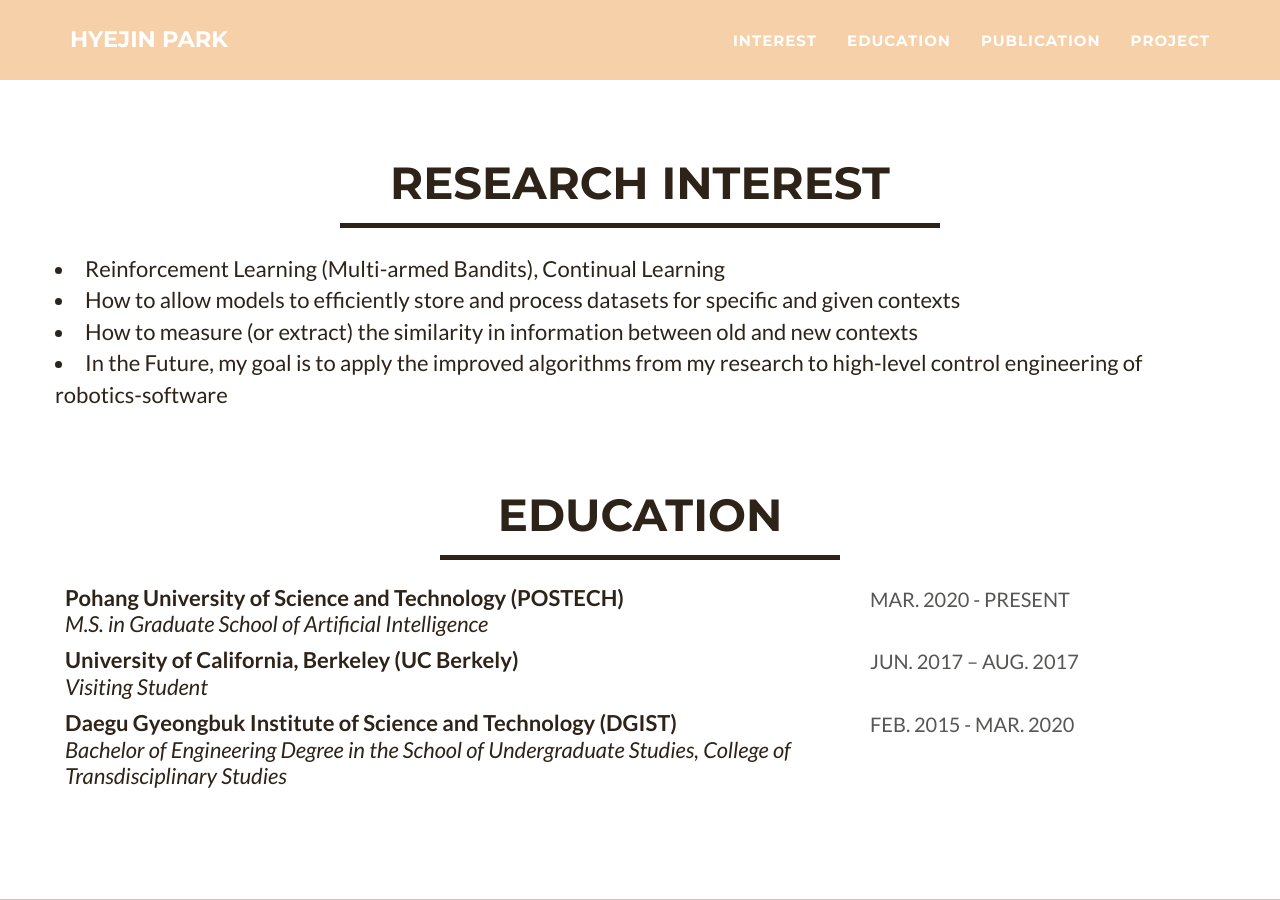
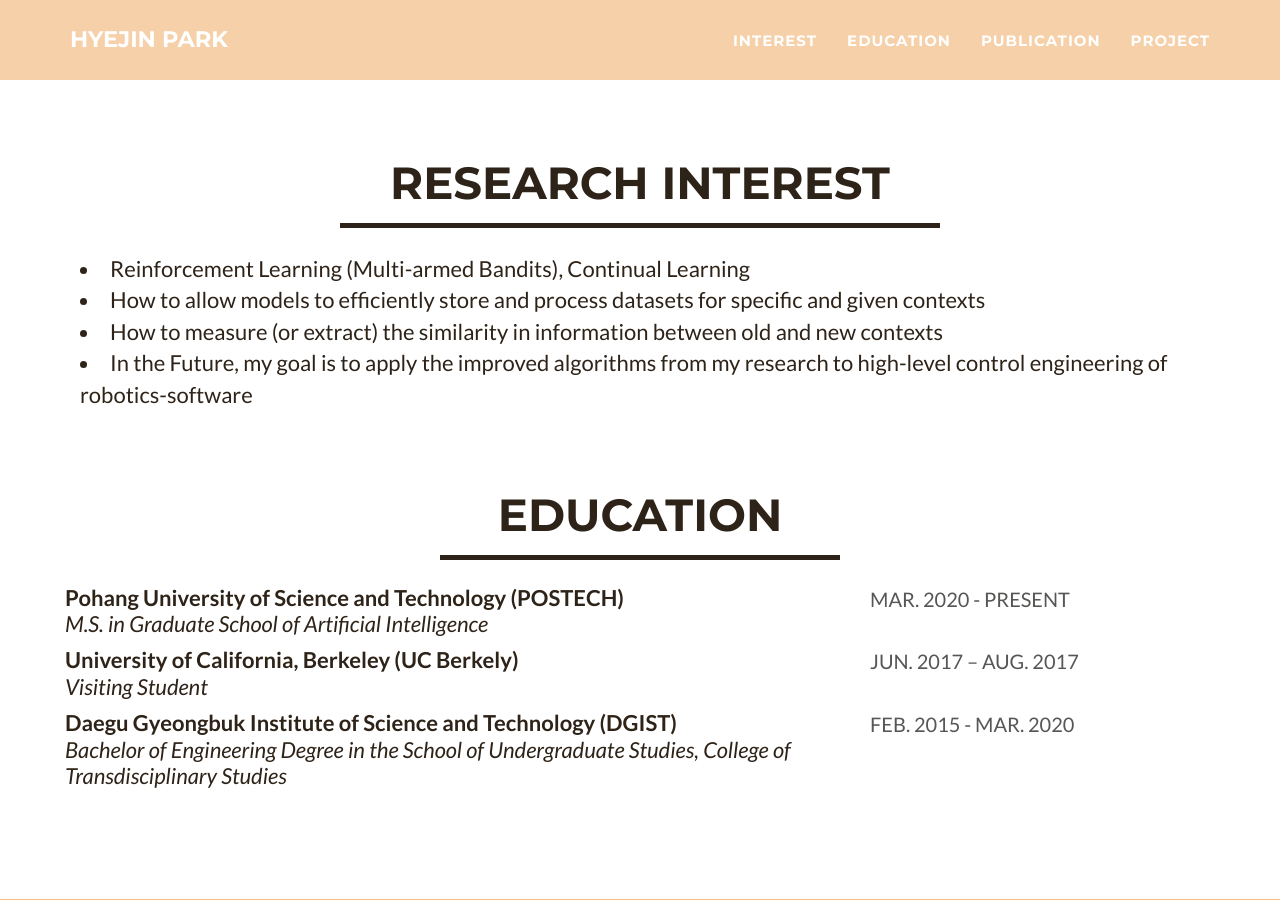
Before and after one commit to hyejin-s/hyejin-s.github.io, a Jekyll site: the page built from _posts/2021-12-06-project-3.markdown, in a window 1280 px wide and 900 px high, scrolled down 896 px. Built offline with Jekyll 4.4.1, drawn with Linux system fonts in a browser that asks for light colours.

Commit message:
change margin

```diff
--- a/_includes/interest.html
+++ b/_includes/interest.html
@@ -7,7 +7,8 @@
                 <hr class="star-primary-black-long">
             </div>
         </div>
-        <div class="row" style="margin-bottom: -120px; font-size: 22px;">
+        <div class="row" style="margin-bottom: -120px; font-size: 22px; margin-left: 10px;
+        margin-right: 10px;">
             <li>
                 Reinforcement Learning (Multi-armed Bandits), Continual Learning
             </li>
```
